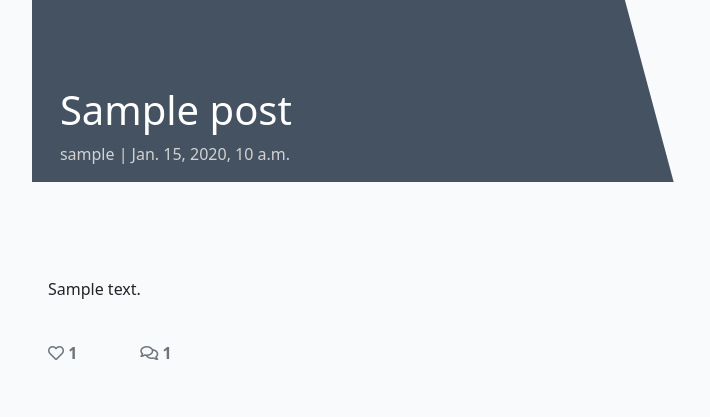
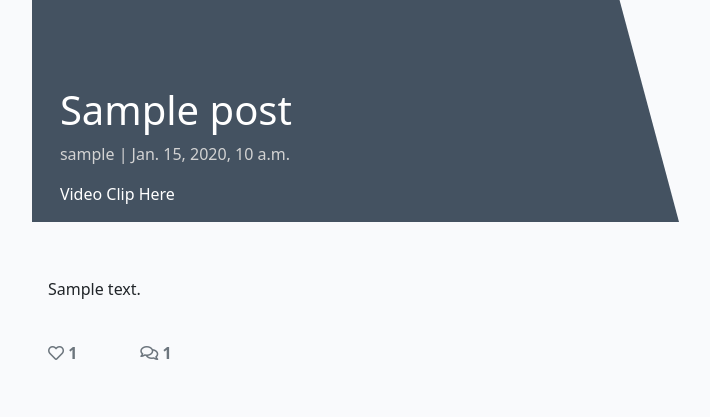
Before and after one commit to ian-IBCIRL/IB-PP4-MVP, a Django app: a page that uses templates/base.html in a window 1280 px wide. Shown: the part 95-512 px from the top of the page, without its empty margins (50-760 px from the left). Run offline with Django 3.2, Linux system fonts and the light colour scheme; tables that the repository leaves empty hold one stand-in row (values such as "Sample post"); some libraries are stand-ins or nearby versions.

Commit message:
added favicon

```diff
--- a/static/css/style.css
+++ b/static/css/style.css
@@ -95,6 +95,11 @@ body {
     color: #445261;
 }
 
+.posthead-link {
+    text-decoration: none;
+    color: white;
+}
+
 .post-link:hover,
 .page-link {
     color: #E84610;
--- a/templates/base.html
+++ b/templates/base.html
@@ -15,7 +15,7 @@
     <meta name="keywords" content="learning, driving, Killorglin, Kerry, Ireland">
 
     <!-- Favicon -->
-    <link rel="icon" type="image/x-icon" href="./assets/images/favicon.ico">
+    <link rel="icon" type="image/x-icon" href="assets/images/favicon.ico">
 
     <link rel="preconnect" href="https://fonts.gstatic.com">
 
--- a/templates/post_detail.html
+++ b/templates/post_detail.html
@@ -11,6 +11,9 @@
                 <h1 class="post-title">{{ post.title }}</h1>
                 <!-- Post author goes before the | the post's created date goes after -->
                 <p class="post-subtitle">{{ post.author }} | {{ post.created_on }}</p>
+                {% if post.youtube_link %}
+                <p class="post-subtitle"><a class="posthead-link" target="_blank" href="{{ post.youtube_link }}">Video Clip Here</a></p>
+                {% endif %}
             </div>
             <div class="d-none d-md-block col-md-6 masthead-image">
                 <!-- The featured image URL goes in the src attribute -->
```
Also changed, not shown: assets/images/favicon.ico (added).
